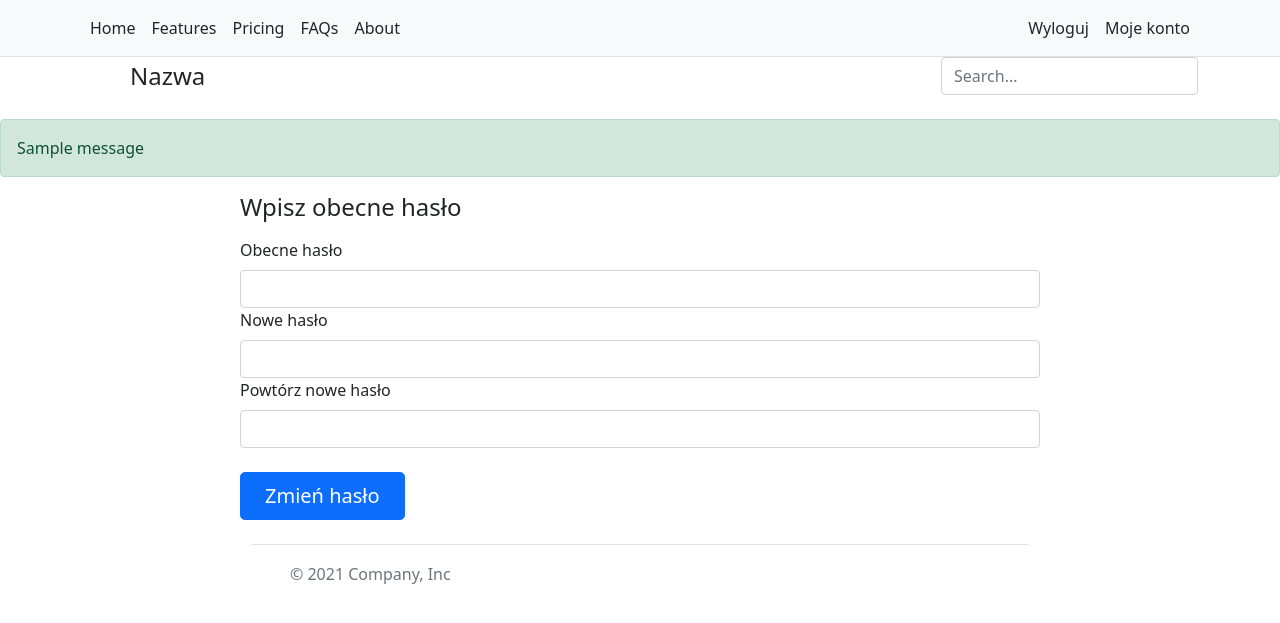
After one commit to jakubjadczak/shop_online, a Django app: page /user/change_password/ in a window 1280 px wide. The commit adds this page. Shown: the top 623 px of the page. Run offline with Django 4.2, Linux system fonts and the light colour scheme; a user stored in the database is signed in; tables that the repository leaves empty hold one stand-in row (values such as "Sample post"); one stand-in notice (Sample message) is shown.

Commit message:
Zmiana hasla front

```diff
--- a/main/templates/base.html
+++ b/main/templates/base.html
@@ -23,7 +23,7 @@
       <ul class="nav">
         {% if user.is_authenticated %}
             <li class="nav-item"><a href="{% url 'users:logout' %}" class="nav-link link-dark px-2">Wyloguj</a></li>
-            <li><a href="{% url 'users:register' %}" class="nav-link px-2 link-dark">Moje konto</a></li>
+            <li><a href="{% url 'users:my_account' %}" class="nav-link px-2 link-dark">Moje konto</a></li>
         {% else %}
             <li class="nav-item"><a href="{% url 'users:login' %}" class="nav-link link-dark px-2">Login</a></li>
             <li><a href="{% url 'users:register' %}" class="nav-link px-2 link-dark">Załóż konto</a></li>
--- a/online_shop/settings.py
+++ b/online_shop/settings.py
@@ -137,3 +137,7 @@ SHELL_PLUS_PRINT_SQL = True
 CRISPY_TEMPLATE_PACK = 'bootstrap4'
 
 AUTH_USER_MODEL = 'users.CustomUser'
+
+LOGIN_URL = '/user/login/'
+
+LOGIN_REDIRECT_URL = 'user/my_account/'
--- a/users/models.py
+++ b/users/models.py
@@ -9,4 +9,3 @@ class CustomUser(AbstractUser):
     city = models.CharField(max_length=100, verbose_name='miasto')
     address = models.CharField(max_length=200, verbose_name='adres')
     zip_code = models.CharField(max_length=7, verbose_name='kod pocztowy')
-    activation_code = models.CharField(max_length=6, verbose_name='Kod aktywacyjny')
--- /dev/null
+++ b/users/templates/users/change_password.html
@@ -0,0 +1,43 @@
+{% extends 'base.html' %}
+
+{% block title %}Home{% endblock %}
+
+{% block content %}
+    {% if messages %}
+        {% for message in messages %}
+            {% if message.level == DEFAULT_MESSAGE_LEVELS.ERROR %}
+                    <div class="alert alert-danger" role="alert">
+                        {{ message }}
+                    </div>
+                    {% endif %}
+            {% if message.level == DEFAULT_MESSAGE_LEVELS.SUCCESS %}
+                <div class="alert alert-success" role="alert">
+                        {{ message }}
+                    </div>
+            {% endif %}
+        {% endfor %}
+    {% endif %}
+    <form class="ui large form" method="post" action={% url 'users:change_password' %}>
+    {% csrf_token %}
+      <div style="width:800px; margin:0 auto;">
+        <h4 class="mb-3">Wpisz obecne hasło</h4>
+        <form class="needs-validation" novalidate="">
+            <div class="col-12">
+              <label for="email" class="form-label">Obecne hasło<span class="text-muted"></span></label>
+              <input type="password" class="form-control" id="old_password" name="old_password" placeholder="" required="">
+            </div>
+
+            <div class="col-12">
+              <label for="address" class="form-label">Nowe hasło</label>
+              <input type="password" class="form-control" id="new_password1" name="new_password1" placeholder="" required="">
+            </div>
+
+             <div class="col-12">
+              <label for="address" class="form-label">Powtórz nowe hasło</label>
+              <input type="password" class="form-control" id="new_password2" name="new_password2" placeholder="" required="">
+            </div>
+    <br>
+    <button class="btn btn-primary btn-lg px-4 gap-3">Zmień hasło</button>
+    </form>
+
+{% endblock %}
--- a/users/urls.py
+++ b/users/urls.py
@@ -1,5 +1,5 @@
 from django.urls import path
-from .views import register_page, activate, user_login, user_logout
+from .views import register_page, activate, user_login, user_logout, my_account_page, change_password
 
 app_name = 'users'
 
@@ -9,4 +9,6 @@ urlpatterns = [
     path('activate/<uidb64>/<token>', activate, name='activate'),
     path('login/', user_login, name='login'),
     path('logout', user_logout, name='logout'),
+    path('my_account/', my_account_page, name='my_account'),
+    path('change_password/', change_password, name='change_password')
 ]
--- a/users/views.py
+++ b/users/views.py
@@ -10,6 +10,7 @@ from django.template.loader import render_to_string
 from django.core.mail import EmailMessage
 from .utils import account_activate_token
 from django.contrib.auth import authenticate, login, logout
+from django.contrib.auth.decorators import login_required
 
 
 def register_page(request):
@@ -93,20 +94,11 @@ def activate(request, uidb64, token):
     if user is not None and account_activate_token.check_token(user, token):
         user.is_active = True
         user.save()
-        redirect(reverse('logowanie'))
-        messages.info(request, 'Email został zweryfikowany')
-        return render(
-            request=request,
-            template_name='logowanie',
-        )
+        messages.add_message(request, messages.SUCCESS, 'Email został zweryfikowany')
+        return redirect(reverse('logowanie'))
     else:
-        redirect(reverse('register:acc_info'))
-        messages.info(request, 'Link aktywacyjny wygasł')
-        return render(
-            request=request,
-            template_name='nie zweryfikowany',
-            context={'first': 'Coś poszło nie tak', 'second': 'Kliknij tu by dostać kolejnego maila'}
-        )
+        messages.add_message(request, messages.ERROR, 'Nie udało się zweryfikować maila kliknij zaloguj się by spróbować ponownie')
+        return redirect(reverse('register:acc_info'))
 
 
 def user_login(request):
@@ -123,10 +115,14 @@ def user_login(request):
                 request=request,
                 template_name='users/login.html'
             )
-        login(request, user)
+        if user.is_active:
+            login(request, user)
+            messages.add_message(request, messages.SUCCESS, 'Zalogowano!')
+            return redirect(reverse('main:home'))
+        else:
+            messages.add_message(request, messages.ERROR, 'Zobacz swojego maila!')
+            return redirect(reverse('users:login'))
 
-        messages.add_message(request, messages.SUCCESS, 'Zalogowano!')
-        return redirect(reverse('main:home'))
     return render(
         request=request,
         template_name='users/login.html'
@@ -138,3 +134,19 @@ def user_logout(request):
 
     messages.add_message(request, messages.SUCCESS, 'Wylogowano!')
     return redirect(reverse('users:login'))
+
+
+@login_required
+def my_account_page(request):
+    return render(
+        request=request,
+        template_name='users/my_account.html'
+    )
+
+
+@login_required
+def change_password(request):
+    return render(
+        request=request,
+        template_name='users/change_password.html'
+    )
```
Also changed, not shown: users/templates/users/my_account.html (added, +31 -0 lines).
